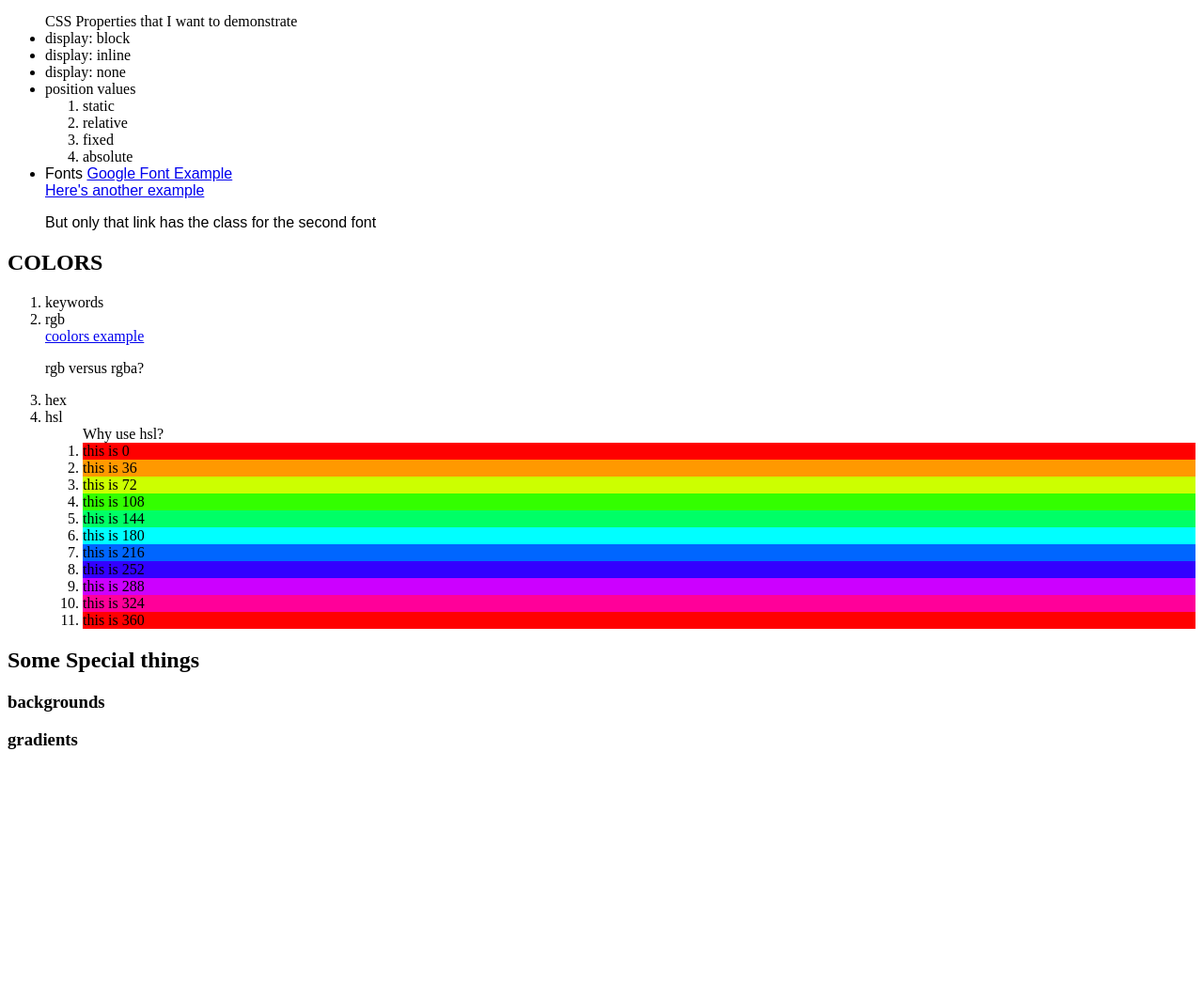
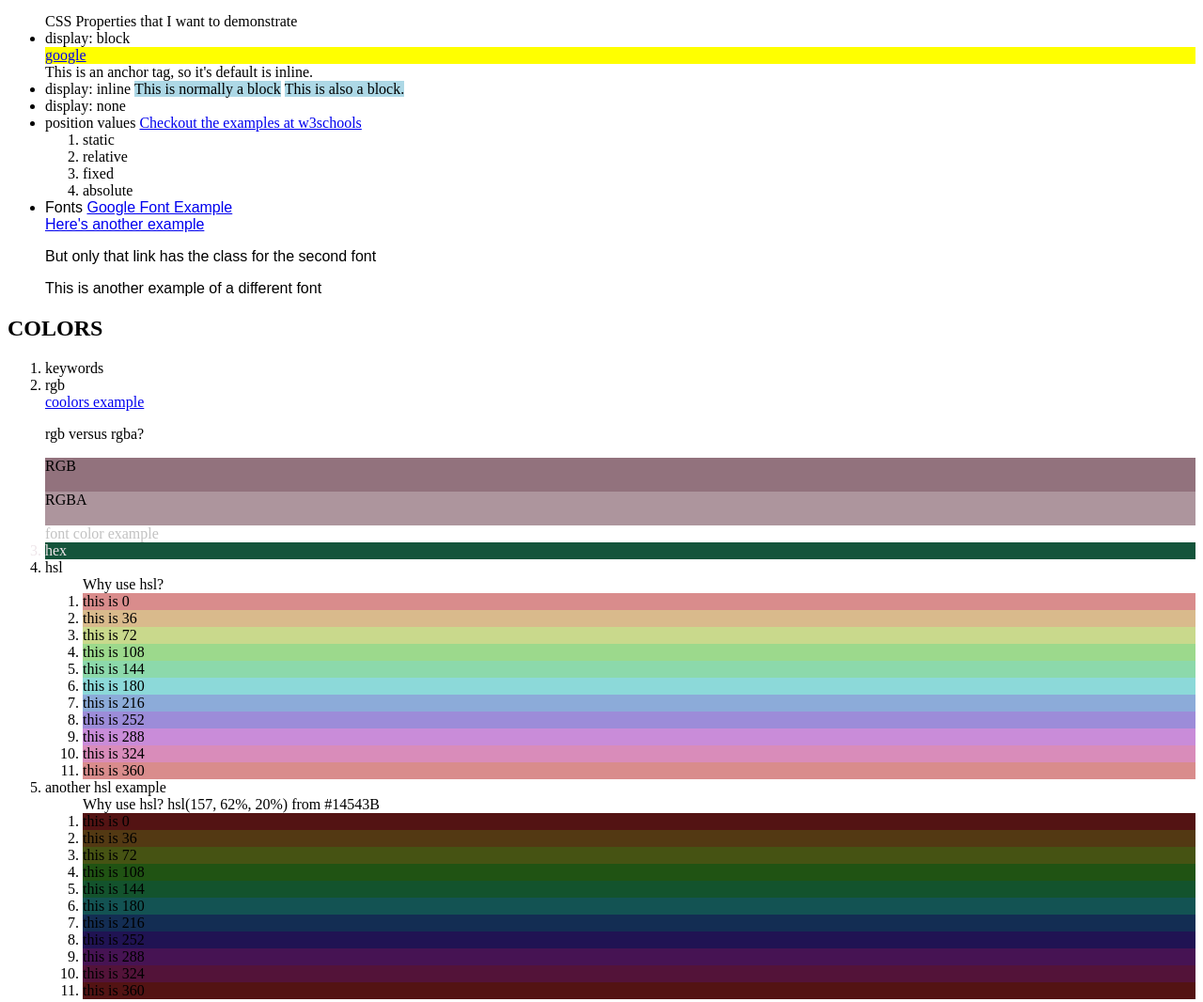
Before and after one commit to cmtakara/css-starter, a plain HTML site: page css-selectors/index.html in a window 1280 px wide. Shown: the part 28-1094 px from the top of the page at 94% size. Before the commit the page ends 845 px from the top, so only its background shows below. Drawn offline with Linux system fonts and the light colour scheme; a web font is replaced by a local one.

Commit message:
updated code during class

```diff
--- a/css-selectors/index.html
+++ b/css-selectors/index.html
@@ -9,10 +9,9 @@
     <link rel="preconnect" href="https://fonts.googleapis.com">
     <link rel="preconnect" href="https://fonts.gstatic.com" crossorigin>
     <link href="https://fonts.googleapis.com/css2?family=Protest+Revolution&display=swap" rel="stylesheet">
-    <link rel="preconnect" href="https://fonts.googleapis.com">
-    <link rel="preconnect" href="https://fonts.gstatic.com" crossorigin>
     <link href="https://fonts.googleapis.com/css2?family=Protest+Revolution&family=Protest+Riot&display=swap"
         rel="stylesheet">
+        <link href="https://fonts.googleapis.com/css2?family=Sixtyfour&display=swap" rel="stylesheet">
     <link rel="stylesheet" href="./styles/style.css">
 
 </head>
@@ -26,10 +25,19 @@
     </nav>
 
     <ul> CSS Properties that I want to demonstrate
-        <li>display: block</li>
-        <li>display: inline</li>
-        <li>display: none</li>
+        <li>display: block
+            <a style="display: block; background-color: yellow;" href="https://www.google.com/">google</a>
+            This is an anchor tag, so it's default is inline.
+        </li>
+        <li>display: inline
+            <div class="inline-example">This is normally a block</div>
+            <div class="inline-example">This is also a block.</div>
+        </li>
+        <li>display: none
+            <div class="hidden">Lorem ipsum dolor sit amet consectetur, adipisicing elit. Ipsum esse hic praesentium id soluta rerum, et molestiae tempora ducimus, explicabo deserunt libero dolores eum vitae ratione nemo consectetur fuga totam!</div>
+        </li>
         <li>position values
+            <a href="https://www.w3schools.com/css/css_positioning.asp" target="_blank">Checkout the examples at w3schools</a>
             <ol>
                 <li>static</li>
                 <li>relative</li>
@@ -43,6 +51,7 @@
             <a class="protest-riot-regular" href="https://fonts.google.com/selection/embed">Here's another example</a>
             <p>But only that link has the class for the second font</p>
         </li>
+        <p class="sixtyfour-one">This is another example of a different font</p>
     </ul>
     <h2>COLORS</h2>
     <ol>
@@ -50,24 +59,44 @@
         <li>rgb
             <br/><a href="https://coolors.co/383d3b-eee5e9-7c7c7c-92dce5-52dee5">coolors example</a>
             <p>rgb versus rgba?</p>
+            <div style="background-color: rgb(146, 114, 125);">RGB <br/><br/></div>
+            <div style="background-color: rgba(146, 114, 125, 0.75);">RGBA<br/><br/></div>
+            <div style="color: rgba(10, 10, 10, 0.25);">font color example</div>
         </li>
-        <li>hex</li>
+        <li style="background-color: #14543B; color: #EEE5E9;">hex</li>
         <li>hsl
             <ol>
                 Why use hsl?
-                <li style="background-color:hsl(0, 100%, 50%)">this is 0</li>
-                <li style="background-color:hsl(36, 100%, 50%)">this is 36</li>
-                <li style="background-color:hsl(72, 100%, 50%)">this is 72</li>
-                <li style="background-color:hsl(108, 100%, 50%)">this is 108</li>
-                <li style="background-color:hsl(144, 100%, 50%)">this is 144</li>
-                <li style="background-color:hsl(180, 100%, 50%)">this is 180</li>
-                <li style="background-color:hsl(216, 100%, 50%)">this is 216</li>
-                <li style="background-color:hsl(252, 100%, 50%)">this is 252</li>
-                <li style="background-color:hsl(288, 100%, 50%)">this is 288</li>
-                <li style="background-color:hsl(324, 100%, 50%)">this is 324</li>
-                <li style="background-color:hsl(360, 100%, 50%)">this is 360</li>
+                <li style="background-color:hsl(0, 50%, 70%)">this is 0</li>
+                <li style="background-color:hsl(36, 50%, 70%)">this is 36</li>
+                <li style="background-color:hsl(72, 50%, 70%)">this is 72</li>
+                <li style="background-color:hsl(108, 50%, 70%)">this is 108</li>
+                <li style="background-color:hsl(144, 50%, 70%)">this is 144</li>
+                <li style="background-color:hsl(180, 50%, 70%)">this is 180</li>
+                <li style="background-color:hsl(216, 50%, 70%)">this is 216</li>
+                <li style="background-color:hsl(252, 50%, 70%)">this is 252</li>
+                <li style="background-color:hsl(288, 50%, 70%)">this is 288</li>
+                <li style="background-color:hsl(324, 50%, 70%)">this is 324</li>
+                <li style="background-color:hsl(360, 50%, 70%)">this is 360</li>
             </ol>
         </li>
+        <li> another hsl example
+            <ol>
+                Why use hsl?         hsl(157, 62%, 20%) from #14543B
+                <li style="background-color:hsl(0, 62%, 20%)">this is 0</li>
+                <li style="background-color:hsl(36, 62%, 20%)">this is 36</li>
+                <li style="background-color:hsl(72, 62%, 20%)">this is 72</li>
+                <li style="background-color:hsl(108, 62%, 20%)">this is 108</li>
+                <li style="background-color:hsl(144, 62%, 20%)">this is 144</li>
+                <li style="background-color:hsl(180, 62%, 20%)">this is 180</li>
+                <li style="background-color:hsl(216, 62%, 20%)">this is 216</li>
+                <li style="background-color:hsl(252, 62%, 20%)">this is 252</li>
+                <li style="background-color:hsl(288, 62%, 20%)">this is 288</li>
+                <li style="background-color:hsl(324, 62%, 20%)">this is 324</li>
+                <li style="background-color:hsl(360, 62%, 20%)">this is 360</li>
+            </ol>
+        </li>
+
 
     </ol>
 
--- a/css-selectors/styles/style.css
+++ b/css-selectors/styles/style.css
@@ -1,3 +1,29 @@
+/* CSS HEX */
+:root {
+--castleton-green: #14543bff;
+--lavender-blush: #eee5e9ff;
+--gray: #7c7c7cff;
+--licorice: #110b11ff;
+--light-green: #81f495ff;
+}
+
+/* CSS HSL */
+/* --castleton-green: hsla(157, 62%, 20%, 1);
+--lavender-blush: hsla(333, 21%, 92%, 1);
+--gray: hsla(0, 0%, 49%, 1);
+--licorice: hsla(300, 21%, 5%, 1);
+--light-green: hsla(130, 84%, 73%, 1); */
+
+
+.inline-example {
+  background-color: lightblue;
+  display: inline;
+}
+
+.hidden {
+  display: none;
+}
+
 .protest-revolution-regular {
     font-family: "Protest Revolution", sans-serif;
     font-weight: 400;
@@ -9,3 +35,14 @@
     font-weight: 400;
     font-style: normal;
   }
+
+
+.sixtyfour-one {
+  font-family: "Sixtyfour", sans-serif;
+  font-optical-sizing: auto;
+  font-weight: 400;
+  font-style: normal;
+  font-variation-settings:
+    "BLED" 0,
+    "SCAN" 0;
+}
--- /dev/null
+++ b/grid/styles/style.css
@@ -0,0 +1,71 @@
+body {
+    background-color: gray;
+}
+
+/* .parent {
+    border: 2px solid darkcyan;
+    display: grid;
+    grid-template-columns: 150px 150px 80px;
+    grid-template-rows: 100px auto;
+    grid-gap: 10px 15px; */
+/* } */
+
+.parent {
+    display: grid;
+    grid-template-columns: 1fr 1fr 1fr;
+    grid-template-rows: 100px 300px 300px 100px;
+    grid-template-areas:
+    "header header header"
+    "nav blog blog"
+    "nav blog blog"
+    "footer footer footer"
+    }
+
+.child {
+    /* background-color: aqua; */
+    order: 1px dashed black;
+}
+
+.parent > .header {
+    grid-area: header;
+    background-color: hsl(120, 30%, 30%);
+    /* max-height: 100px; */
+
+}
+
+.parent > .nav {
+    grid-area: nav;
+    background-color: hsl(150, 30%, 30%);
+}
+
+.parent > .blog {
+    grid-area: blog;
+    background-color: hsl(150, 40%, 30%);
+}
+
+.parent > .footer {
+    grid-area: footer;
+    background-color: hsl(120, 30%, 30%);
+}
+
+/* .child-1 {
+    grid-column-start: 1;
+    grid-column-end: 3;
+    background-color: rgb(58, 74, 74);
+}
+
+.child-3 {
+    grid-column-start: 1;
+    grid-column-end: 3;
+    grid-row-start: 2;
+    grid-row-end: 4;
+    background-color: rgb(81, 80, 89);
+}
+
+.child-4 {
+    grid-column-start: 1;
+    grid-column-end: 4;
+    grid-row-start: 4;
+    grid-row-end: 5;
+    background-color: rgb(81, 80, 89);
+} */
```
Also changed, not shown: flexbox/index.html (+18 -2 lines), flexbox/styles/style.css (+33 -6 lines), grid/index.html (added, +31 -0 lines).
